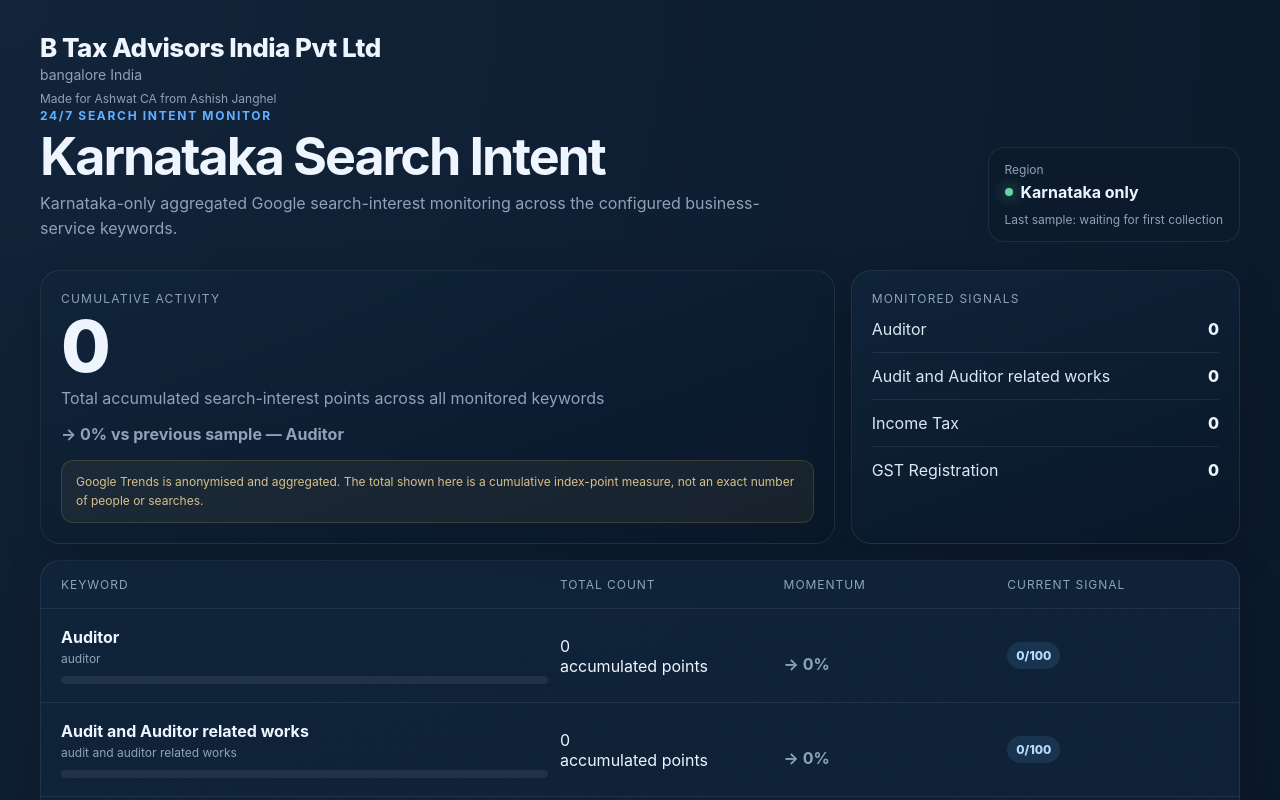
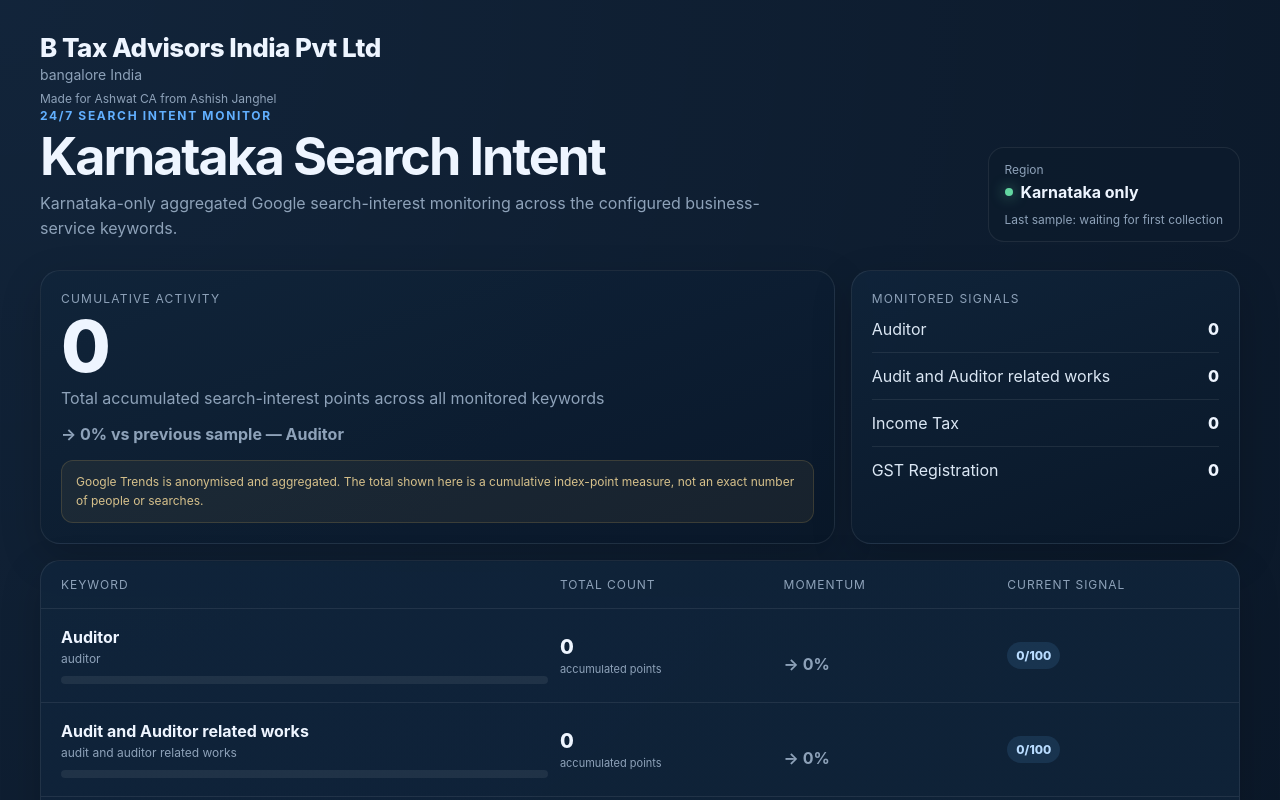
Before and after one commit to metadogeunity/search-engine, a Next.js app: page / in a window 1280 px wide. Shown: the top 800 px of the page. Built offline with nearby package versions, Linux system fonts and the light colour scheme.

Commit message:
Style cumulative keyword counts

```diff
--- a/app/globals.css
+++ b/app/globals.css
@@ -187,6 +187,18 @@ h1 {
 
 .table-row:last-child { border-bottom: 0; }
 .keyword { font-weight: 700; }
+
+.total-count {
+  font-size: 20px;
+  font-weight: 800;
+  letter-spacing: -0.02em;
+}
+
+.count-label {
+  margin-top: 3px;
+  color: var(--muted);
+  font-size: 11px;
+}
 
 .badge {
   display: inline-flex;
```
